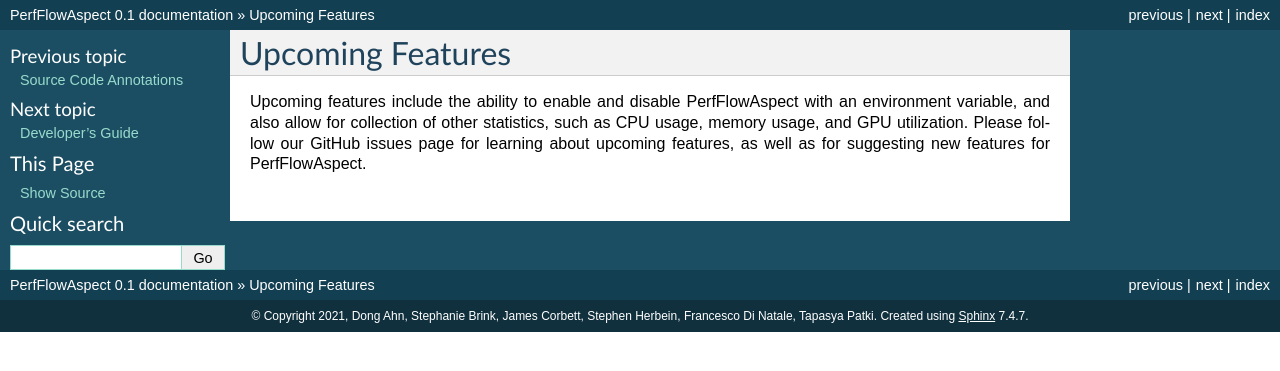
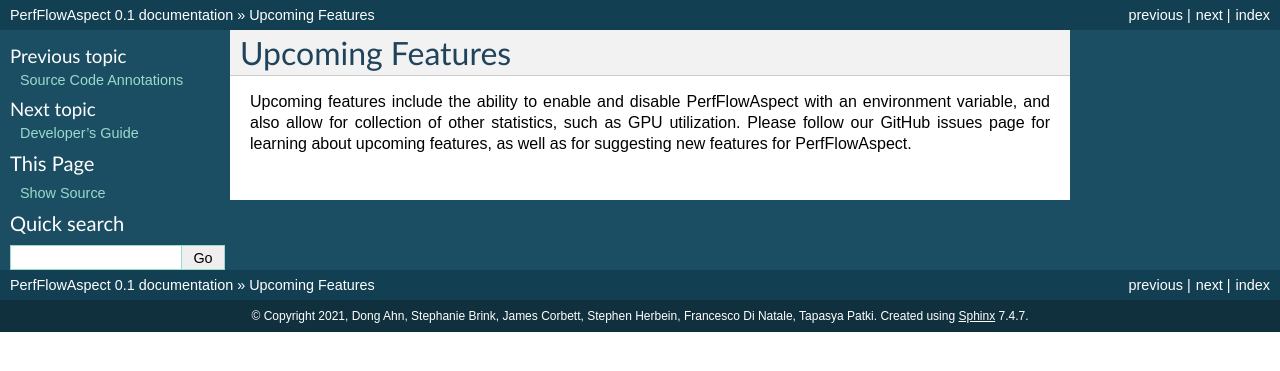
Before and after one commit to flux-framework/PerfFlowAspect, a Sphinx documentation site: the page built from docs/UpcomingFeatures.rst, in a window 1280 px wide. Shown: the top 371 px of the page. Built offline with Sphinx 7.4.7, drawn with Linux system fonts in a browser that asks for light colours.

Commit message:
Add Aliza as contributor, remove CPU/Mem usage from upcoming features

```diff
--- a/docs/UpcomingFeatures.rst
+++ b/docs/UpcomingFeatures.rst
@@ -11,6 +11,6 @@
 
 Upcoming features include the ability to enable and disable PerfFlowAspect with
 an environment variable, and also allow for collection of other statistics, such
-as CPU usage, memory usage, and GPU utilization. Please follow our GitHub issues
+as GPU utilization. Please follow our GitHub issues
 page for learning about upcoming features, as well as for suggesting new
 features for PerfFlowAspect.
--- a/docs/index.rst
+++ b/docs/index.rst
@@ -60,6 +60,7 @@ uniformity as to how performance is measured and controlled.
 -  Stephanie Brink
 -  James Corbett
 -  Stephen Herbein (NVIDIA)
+-  Aliza Lisan (University of Oregon)
 -  Francesco Di Natale (NVIDIA)
 -  Tapasya Patki
 
```
